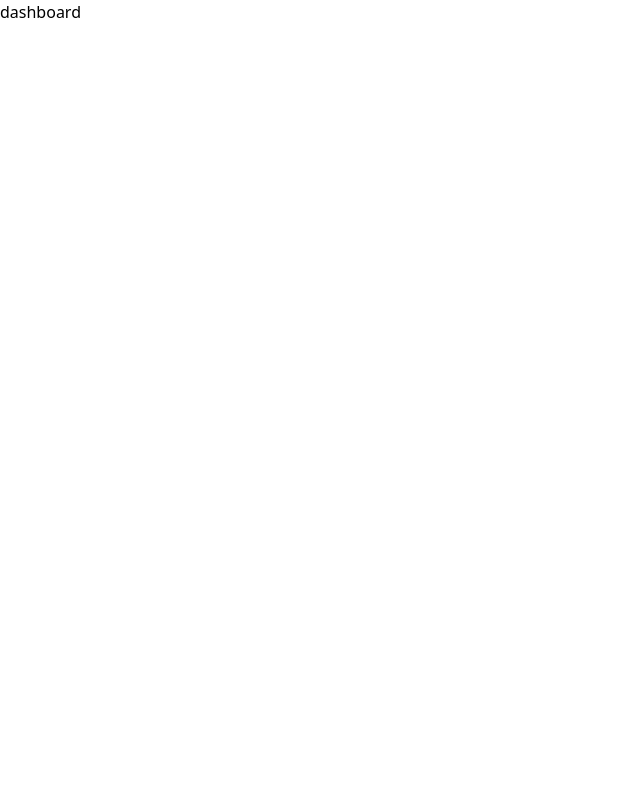
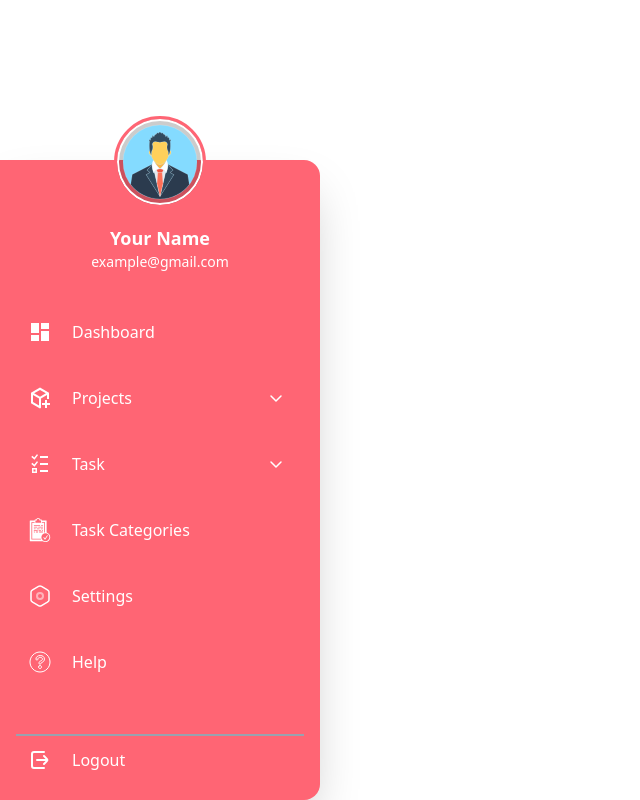
Before and after one commit to Hablu-Programmer-Team/HP-Team, a React (Vite) app: page /dashboard in a window 1280 px wide. Shown: the whole page, without its empty margins (0-640 px from the left). Built offline with nearby package versions, Linux system fonts and the light colour scheme.

Commit message:
Sidebar Recode

```diff
--- a/src/App.tsx
+++ b/src/App.tsx
@@ -1,6 +1,5 @@
 import { Dashboard, Login, Profile, Registration } from "@/components/pages";
 import { Route, Routes } from "react-router";
-import Sidebar from "./components/team/Alamin/Sidebar";
 
 export const App = () => (
   <Routes>
--- a/src/components/pages/dashboard.tsx
+++ b/src/components/pages/dashboard.tsx
@@ -1 +1,3 @@
-export const Dashboard = () => <div>dashboard</div>;
+import { Sidebar } from "../team/Alamin";
+
+export const Dashboard = () => <div><Sidebar/></div>;
--- a/src/components/team/Alamin/Sidebar.tsx
+++ b/src/components/team/Alamin/Sidebar.tsx
@@ -1,48 +1,20 @@
 import { FC, useEffect, useState } from "react";
 import myStyle from "./sidebar.module.css";
-import {
-  ArrowDownIcon,
-  DashboardIcon,
-  HelpIcon,
-  LeaveIcon,
-  ProjectIcon,
-  SettingIcon,
-  TaskCategIcon,
-  TaskIcon,
-  UserIcon,
-} from "@/components/team/Alamin/icons";
-
-const dashItems = [
-  { label: "Dashboard", icon: <DashboardIcon /> },
-  {
-    label: "Projects",
-    icon: <ProjectIcon />,
-    childs: ["All Projects", "Design System", "User Flow", "Ux Research"],
-    arrowIcon: <ArrowDownIcon />,
-  },
-  {
-    label: "Task",
-    icon: <TaskIcon />,
-    childs: ["All Tasks", "To-Do", "In Progress", "Done"],
-    arrowIcon: <ArrowDownIcon />,
-  },
-  { label: "Task Categories", icon: <TaskCategIcon /> },
-  { label: "Settings", icon: <SettingIcon /> },
-  { label: "Help", icon: <HelpIcon /> },
-];
+import { LeaveIcon, UserProfileIcon } from "./icons";
+import { dashItems } from "./data";
 
 export const Sidebar: FC = () => {
-  // Sub List Open and Close
   const [openNestMenu, isOpenNestMenu] = useState<{ [key: number]: boolean }>(
     {}
   );
+  const [openSidebar, setOpenSidebar] = useState<boolean>();
+
+  // Sub List Open and Close
   const handleNestMenu = (index: number) => {
     isOpenNestMenu((prev) => ({ ...prev, [index]: !prev[index] }));
   };
 
   // Sidebar Open and Close
-  const [openSidebar, setOpenSidebar] = useState<boolean>();
-
   useEffect(() => {
     const checkScreenSize = () => {
       if (window.innerWidth < 640) {
@@ -57,10 +29,6 @@ export const Sidebar: FC = () => {
     return () => window.removeEventListener("resize", checkScreenSize);
   }, []);
 
-  // const handleSidebar = () => {
-  //   setOpenSidebar(!openSidebar);
-  // };
-
   return (
     <aside
       className={`max-w-[80%] sm:max-w-[20rem] h-screen relative transition ${
@@ -74,13 +42,12 @@ export const Sidebar: FC = () => {
             {/* Sidebar Profile Section  */}
             <div className="flex flex-col justify-center items-center -mt-15">
               <div className="size-23 p-1.5 mb-4 flex justify-center items-center rounded-full ring-2 ring-white ring-inset border-3 border-secondary-500 bg-black/20 overflow-hidden">
-                <UserIcon className="size-15" />
+                {<UserProfileIcon />}
               </div>
               <h2 className="font-semibold text-lg">Your Name</h2>
               <p className="text-sm">example@gmail.com</p>
             </div>
 
-            {/* Sidebar List Items Section  */}
             <ul
               className={`space-y-2.5 max-h-[80%] overflow-y-scroll ${myStyle.scrollNone}`}
             >
@@ -88,11 +55,10 @@ export const Sidebar: FC = () => {
                 <li key={idx} onClick={() => handleNestMenu(idx)}>
                   <div className="flex justify-between items-center p-3 hover:bg-white hover:text-secondary-500 hover:fill-secondary-500 hover:stroke-secondary-500 rounded-lg cursor-pointer">
                     <div className="flex gap-x-5">
-                      {icon}
+                      <span>{icon}</span>
                       <span>{label}</span>
                     </div>
                     <span
-                      // onClick={() => handleNestMenu(i)}
                       className={`flex items-center justify-center size-8 hover:bg-gray-100 rounded-full transition duration-200 ${
                         openNestMenu[idx] && "rotate-180"
                       }`}
@@ -123,12 +89,10 @@ export const Sidebar: FC = () => {
 
           {/* Sidebar Footer Section  */}
           <div className="border-t-2 border-gray-400">
-            <ul>
-              <li className="flex gap-x-5 p-3 stroke-white hover:bg-white hover:stroke-secondary-500 rounded-md hover:text-secondary-500 cursor-pointer">
-                <LeaveIcon />
-                <span>Logout</span>
-              </li>
-            </ul>
+            <span className="flex gap-x-5 p-3 stroke-white hover:bg-white hover:stroke-secondary-500 rounded-md hover:text-secondary-500 cursor-pointer">
+              <LeaveIcon />
+              <span>Logout</span>
+            </span>
           </div>
         </div>
       </div>
--- /dev/null
+++ b/src/components/team/Alamin/data.tsx
@@ -0,0 +1,28 @@
+import {
+  ArrowDownIcon,
+  DashboardIcon,
+  HelpIcon,
+  ProjectIcon,
+  SettingIcon,
+  TaskCategIcon,
+  TaskIcon,
+} from "./icons";
+
+export const dashItems = [
+  { label: "Dashboard", icon: <DashboardIcon /> },
+  {
+    label: "Projects",
+    icon: <ProjectIcon />,
+    childs: ["All Projects", "Design System", "User Flow", "UX Research"],
+    arrowIcon: <ArrowDownIcon />,
+  },
+  {
+    label: "Task",
+    icon: <TaskIcon />,
+    childs: ["All Tasks", "To-Do", "In Progress", "Done"],
+    arrowIcon: <ArrowDownIcon />,
+  },
+  { label: "Task Categories", icon: <TaskCategIcon /> },
+  { label: "Settings", icon: <SettingIcon /> },
+  { label: "Help", icon: <HelpIcon /> },
+];
--- a/src/components/team/Alamin/icons.tsx
+++ b/src/components/team/Alamin/icons.tsx
@@ -149,3 +149,47 @@ export const UserIcon: FC<IconSvgProps> = (props) => (
     />
   </svg>
 );
+export const UserProfileIcon: FC<IconSvgProps> = () => (
+  <svg
+    xmlns="http://www.w3.org/2000/svg"
+    width="150"
+    height="150"
+    viewBox="0 0 508 508"
+  >
+    <circle cx="254" cy="254" r="254" fill="#84dbff" />
+    <path
+      d="M455.2 408.8C408.8 469.2 336 508 254 508S99.2 469.2 52.8 408.8l10.8-69.2 136.8-70.4v1.6l-36 39.2 22 16.4-27.2 14.4L254 490.4l94.8-149.6-27.2-14.4 22-16.4-36-38.8v-1.6L444.4 340z"
+      fill="#2b3b4e"
+    />
+    <path
+      d="M348.8 340.8 254 490.4l38.8-168c1.2 2 2 4.4 3.2 6.8 0 0 13.6-29.6 12-57.6l36 38.8-22 16.4zM159.2 340.8l27.2-14.4-22-16.4 35.6-38.8c-1.6 28.4 12 57.6 12 57.6.8-2.4 2-4.8 3.2-6.8L254 490.4z"
+      fill="#324a5e"
+    />
+    <path
+      d="M292.8 322 254 490l-38.8-168c13.2-23.6 38.8-20.8 38.8-20.8s25.6-2.8 38.8 20.8"
+      fill="#e6e9ee"
+    />
+    <path d="M254.4 300.8q-.6.6 0 0h-.4z" fill="#f1543f" />
+    <path
+      d="m278 306.8-8.8 19.2h-30l-9.2-19.2c12-6.8 24-5.2 24-5.2s12-1.6 24 5.2"
+      fill="#f1543f"
+    />
+    <path d="M274.4 402 254 490l-20.4-88 5.6-76.4h29.6z" fill="#ff7058" />
+    <path
+      d="M296 244.4c-1.6 8.8-9.2 27.2-42 56.8-28.4-26.8-37.6-45.6-40.8-55.2 11.2 14.8 25.2 24.8 40.8 24.8 16 0 30.4-10.4 42-26.4"
+      fill="#f9b54c"
+    />
+    <path
+      d="M296 328.8c-11.6-31.2-42-27.6-42-27.6 32.4-29.2 40.4-47.6 41.6-56.4.8-1.2 1.6-2 2.4-3.2 23.2 32-2 87.2-2 87.2M254 301.2s-30.4-3.6-42 27.6c0 0-25.6-55.6-2.4-87.2l3.6 4.8c3.2 9.2 12.4 28 40.8 54.8"
+      fill="#fff"
+    />
+    <path
+      d="M325.6 201.2c-3.6 5.6-8.4 9.6-12.8 11.2-11.6 31.6-33.6 58.4-58.8 58.4s-47.2-26.8-58.8-58.4c-4.4-1.6-9.2-5.6-12.8-11.2-6-9.6-6-20.4 0-24 .4-.4 1.2-.4 2-.8 1.2 6.8 2.8 13.2 4.8 18.8 0 0 5.2 9.6 6.4 18-.4-9.6-.8-29.6 2.4-33.6 0 0 14-24.4 3.6-46 0 0 2.4-32 38-17.2 0 0 6.8 1.6 14 2 6.8-.4 14-2 14-2 36-14.8 38.4 17.6 38.4 17.6-10.4 21.6 3.6 46 3.6 46 3.2 4 2.8 24 2.4 33.6 1.2-8.4 6.4-18 6.4-18 2.4-5.2 4-12 4.8-18.8.8 0 1.2.4 2 .8 6 3.6 6 14 .4 23.6"
+      fill="#ffd05b"
+    />
+    <path
+      d="M330 102.8c-2-3.2-11.6 2-11.6 2 1.2-7.2-3.2-23.2-3.2-23.2-1.6 5.6-8 6.4-8 6.4.8-5.2-5.6-19.2-5.6-19.2 1.2 6.4-8 12.8-8 12.8 1.6-5.2-10.8-23.2-10.8-23.2 2 2.8 1.2 10.8 1.2 10.8-4.4-9.2-16.8-18.4-16.8-18.4 0 2.4-1.2 4.8-3.2 6.8-3.2-5.6-9.2-8.8-10.4-9.6-1.2.4-7.6 3.6-10.4 9.6-1.6-2-3.2-4.4-3.2-6.8 0 0-12.4 9.2-16.8 18.4 0 0-.8-8 1.2-10.8 0 0-12.4 18-10.8 23.2 0 0-9.2-6.4-8-12.8 0 0-6.4 14-5.6 19.2 0 0-6.4-.8-8-6.4 0 0-4.4 16-3.2 23.2 0 0-9.6-5.6-11.6-2 0 0 9.2 9.6 4.4 18.4 0 0-3.2 48.8 6.8 74 0 0 5.2 9.6 6.4 18-.4-9.6-.8-29.6 2.4-33.6 0 0 14-24.4 3.6-46 0 0 2.4-32 38-17.2 0 0 6.8 1.6 14 2 7.2-.4 14-2 14-2C303.6 101.6 306 134 306 134c-10.4 21.6 3.6 46 3.6 46 3.2 4 2.8 24 2.4 33.6 1.2-8.4 6.4-18 6.4-18 10.4-25.2 6.8-74 6.8-74-4.4-8.8 4.8-18.8 4.8-18.8"
+      fill="#324a5e"
+    />
+  </svg>
+);
--- a/src/components/team/Alamin/index.ts
+++ b/src/components/team/Alamin/index.ts
@@ -1 +1 @@
-export * from "./Sidebar";
+export * from "./sidebar";
```
